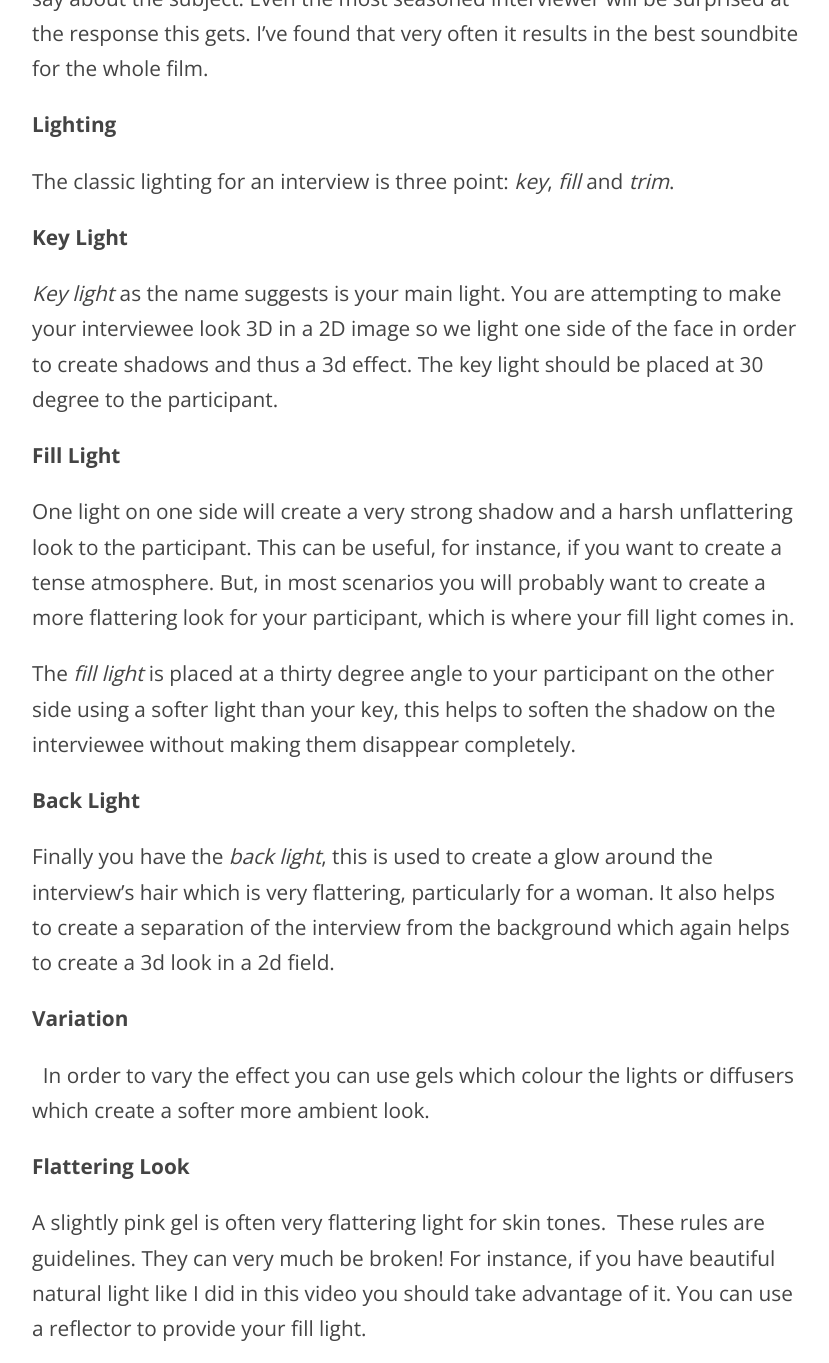
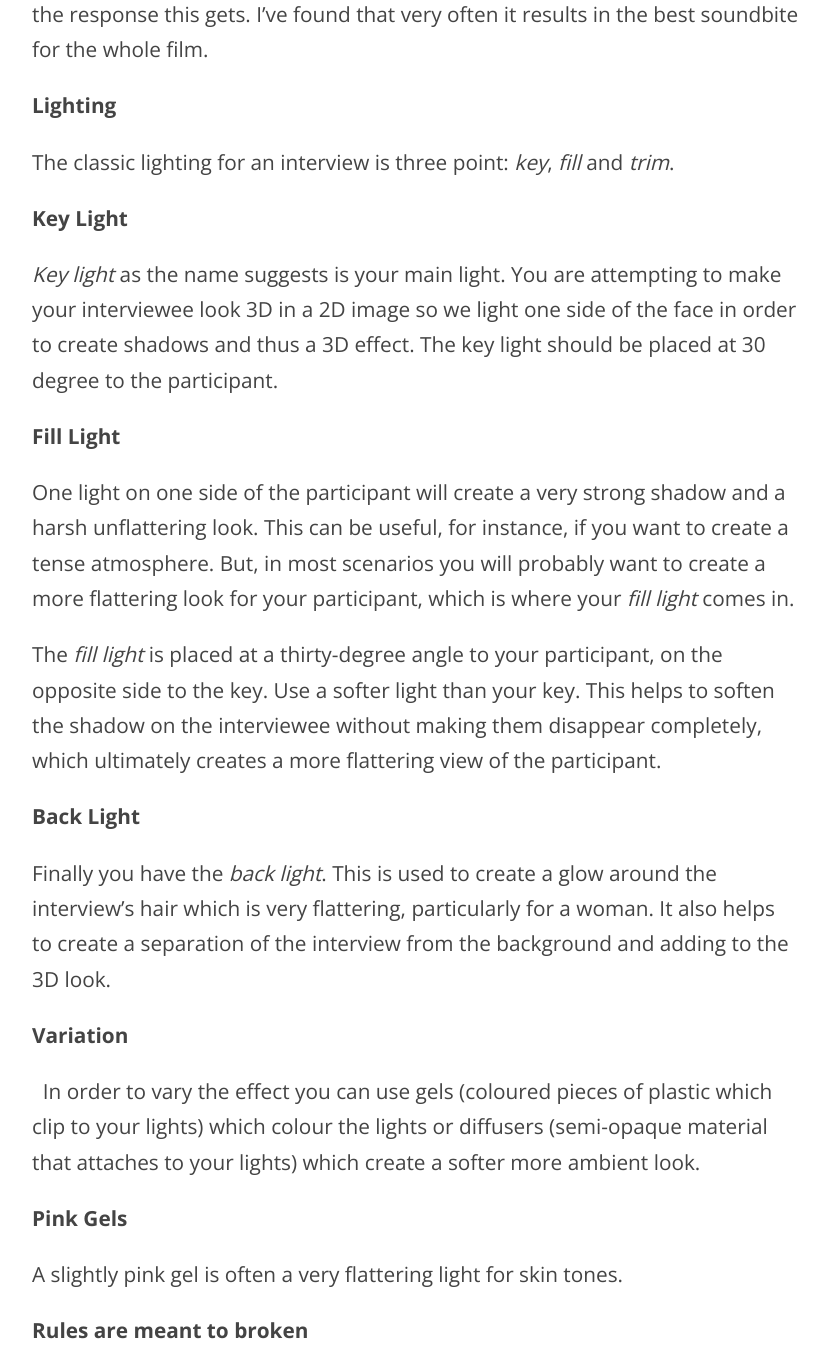
Before and after one commit to godonnell2/graceodonnell, a Jekyll site: the page built from _posts/2017-06-19-striking-soundbites-imagery.markdown, in a window 1280 px wide and 1400 px high, scrolled down 2543 px, cut to the strip 0-1363 px from the top of the window. Shown: the whole strip, without its empty margins (224-1053 px from the left). Built offline with Jekyll 4.4.1, drawn with Linux system fonts in a browser that asks for light colours; some web fonts are replaced; some of the changed text lies outside the part shown.

Commit message:
updated blog posts, added drafts and draft post

```diff
--- a/_posts/2017-06-18-ten-ways-to-improve-seo.markdown
+++ b/_posts/2017-06-18-ten-ways-to-improve-seo.markdown
@@ -33,7 +33,7 @@
 
 **7) Use sitemap.xml**
 
-A sitemap is a map of all the urls in your site which helps inform search engines what URLs are on your website, this is important so they don’t miss any.  What’s great about using XML sitemap is that you can add include extra info which helps the search engine crawl your website and find new pages quickly. The XML sitemap allows you to specify additional information about each URL. It won’t necessarily improve your ranking but it will help your new content be found faster.
+A sitemap is a map of all the urls in your site which helps inform search engines what URLs are on your website, this is important so they don’t miss any. What’s great about using XML sitemap is that you can include extra info which helps the search engine crawl your website and find new pages quickly. The XML sitemap allows you to specify additional information about each URL. It won’t necessarily improve your ranking but it will help your new content to be found faster.
 
 Here’s a great site to show you how to set up an [XML-Sitemap](http://xml-sitemaps.com)
 
@@ -45,4 +45,4 @@
 >
 >[Pieter Levels](https://twitter.com/levelsio)
 
-**10) Diversify.** As with anything in life the more you can Diversify, the better protected you’ll be from change.
+**10) Diversify.** As with anything in life the more you can diversify, the better protected you’ll be from change.
--- a/_posts/2017-06-19-striking-soundbites-imagery.markdown
+++ b/_posts/2017-06-19-striking-soundbites-imagery.markdown
@@ -1,7 +1,6 @@
 ---
 layout: post
-title:  "Get killer soundbites and striking imagery for your interviews
-"
+title:  "How to do great interviews and get killer soundbites"
 date:   2017-06-19
 image: blog-interview.jpg
 ---
@@ -57,29 +56,32 @@
 
 ### Key Light
 
-<i>Key light</i> as the name suggests is your main light. You are attempting to make your interviewee look 3D in a 2D image so we light one side of the face in order to create shadows and thus a 3d effect. The key light should be placed at 30 degree to the participant.
+<i>Key light</i> as the name suggests is your main light. You are attempting to make your interviewee look 3D in a 2D image so we light one side of the face in order to create shadows and thus a 3D effect. The key light should be placed at 30 degree to the participant.
 
 
 ### Fill Light
 
-One light on one side will create a very strong shadow and a harsh unflattering look to the participant. This can be useful, for instance, if you want to create a tense atmosphere. But, in most scenarios you will probably want to create a more flattering look for your participant, which is where your fill light comes in.
+One light on one side of the participant will create a very strong shadow and a harsh unflattering look. This can be useful, for instance, if you want to create a tense atmosphere. But, in most scenarios you will probably want to create a more flattering look for your participant, which is where your <i>fill light</i> comes in.
 
-The <i>fill light</i> is placed at a thirty degree angle to your participant on the other side using a softer light than your key, this helps to soften the shadow on the interviewee without making them disappear completely.
+The <i>fill light</i> is placed at a thirty-degree angle to your participant, on the opposite side to the key. Use a softer light than your key. This helps to soften the shadow on the interviewee without making them disappear completely, which ultimately creates a more flattering view of the participant.
 
 
 ### Back Light
 
-Finally you have the <i>back light</i>, this is used to create a glow around the interview’s hair which is very flattering, particularly for a woman. It also helps to create a separation of the interview from the background which again helps to create a 3d look in a 2d field.
+Finally you have the <i>back light</i>. This is used to create a glow around the interview’s hair which is very flattering, particularly for a woman. It also helps to create a separation of the interview from the background and adding to the 3D look.
 
 
 ### Variation
 
-In order to vary the effect you can use gels which colour the lights or diffusers which create a softer more ambient look.
+In order to vary the effect you can use gels (coloured pieces of plastic which clip to your lights) which colour the lights or diffusers (semi-opaque material that attaches to your lights) which create a softer more ambient look.
 
 
-### Flattering Look
+### Pink Gels
 
-A slightly pink gel is often very flattering light for skin tones.
+A slightly pink gel is often a very flattering light for skin tones.
+
+### Rules are meant to broken
+
 These rules are guidelines. They can very much be broken! For instance, if you have beautiful natural light like I did in this video you should take advantage of it. You can use a reflector to provide your fill light.
 
 <div class="video-responsive">
```
Also changed, not shown: other parts of _posts/2017-06-18-ten-ways-to-improve-seo.markdown (+1 -1 lines), other parts of _posts/2017-06-19-striking-soundbites-imagery.markdown (+4 -4 lines), _drafts/2017-7-06-making-money-digital-nomad-filmmaker.markdown (added, +68 -0 lines), _posts/2017-06-17-five-reasons-corporate-video.markdown (+8 -10 lines), img/blog/blog-making-money.jpg (added).
